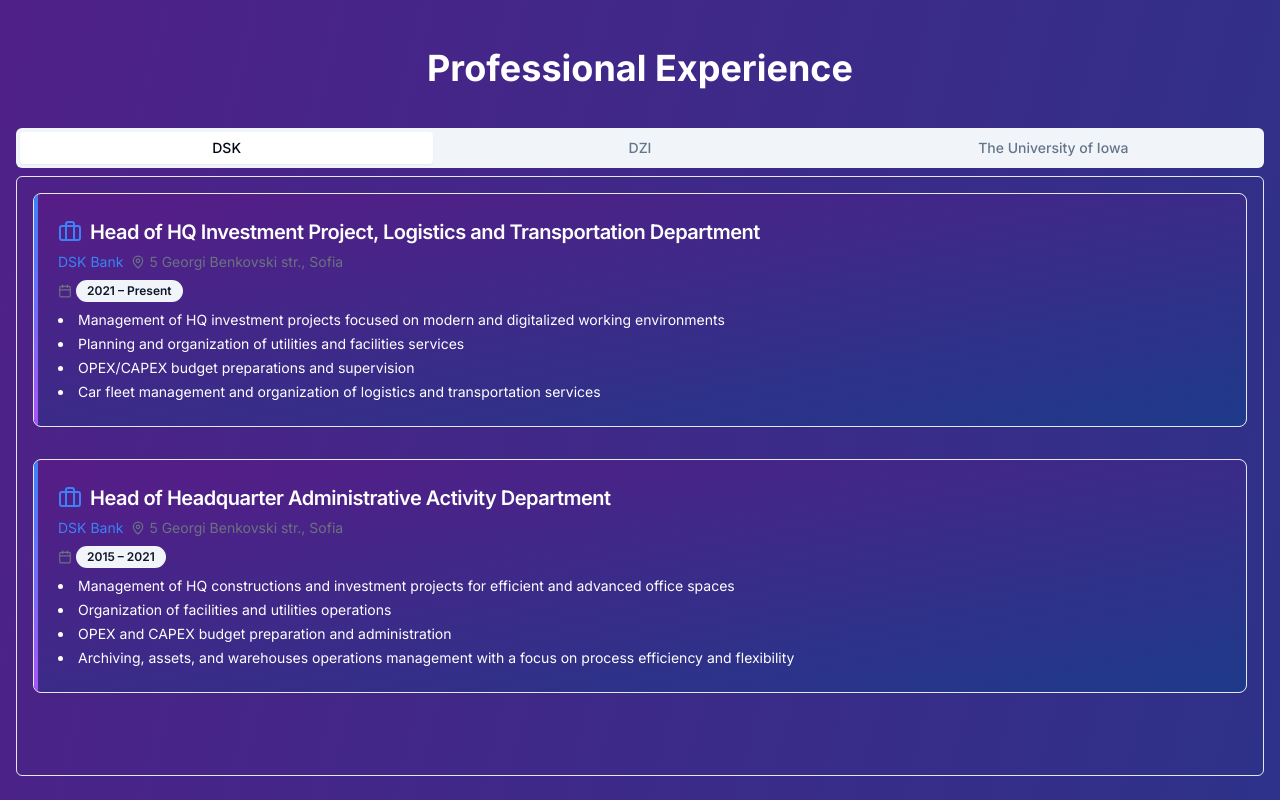
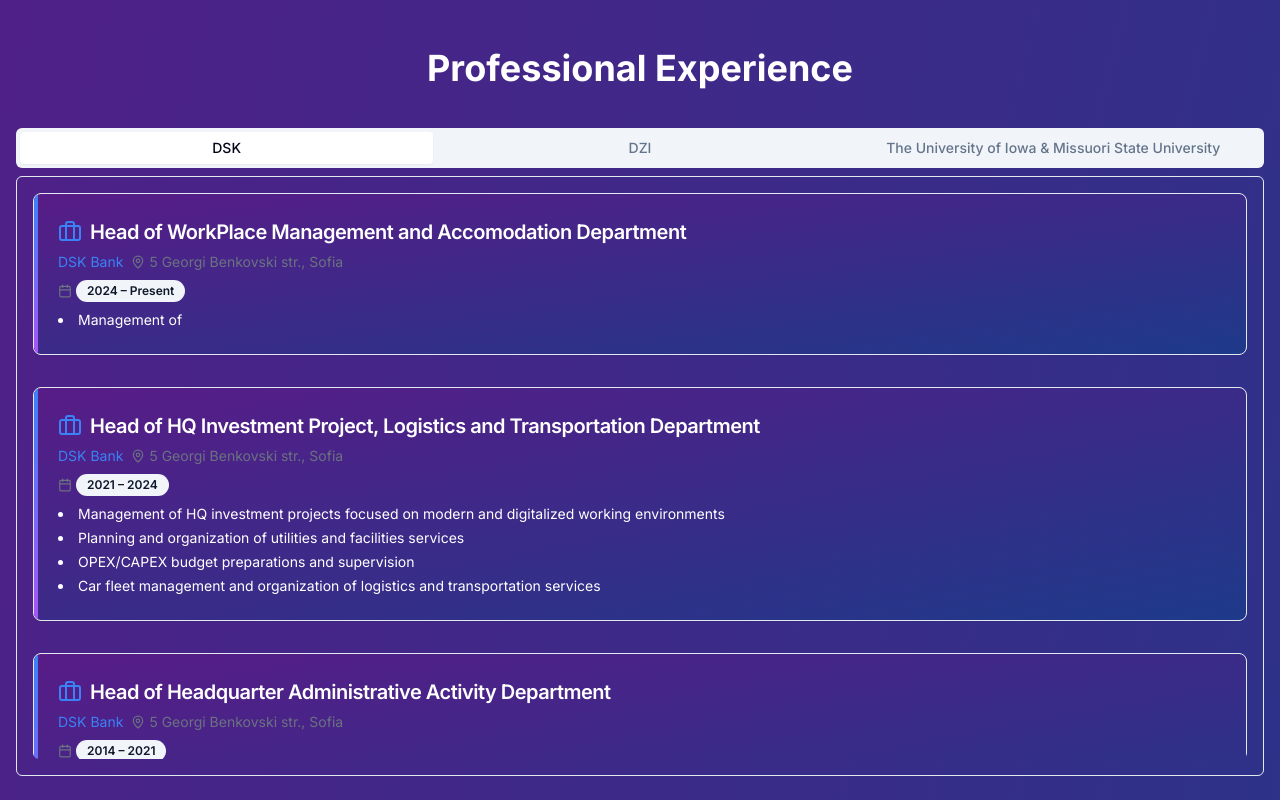
Before and after one commit to i11g/My-new-site, a Next.js app in the folder my-app/: page / in a window 1280 px wide. Shown: the part 1540-2340 px from the top of the page. Built offline with nearby package versions, Linux system fonts and the light colour scheme.

Commit message:
files added

```diff
--- a/my-app/src/app/components/Experience.tsx
+++ b/my-app/src/app/components/Experience.tsx
@@ -22,11 +22,20 @@ type ExperienceData = {
 const experienceData: ExperienceData = {
   DSK: [
     {
+      title: "Head of WorkPlace Management and Accomodation Department",
+      company: "DSK Bank",
+      companyUrl: "https://dskbank.bg/",
+      location: "5 Georgi Benkovski str., Sofia",
+      period: "2024 – Present",
+      responsibilities: [
+        "Management of ",]
+    },
+    {
       title: "Head of HQ Investment Project, Logistics and Transportation Department",
       company: "DSK Bank",
       companyUrl: "https://dskbank.bg/",
       location: "5 Georgi Benkovski str., Sofia",
-      period: "2021 – Present",
+      period: "2021 – 2024",
       responsibilities: [
         "Management of HQ investment projects focused on modern and digitalized working environments",
         "Planning and organization of utilities and facilities services",
@@ -39,7 +48,7 @@ const experienceData: ExperienceData = {
       company: "DSK Bank",
       companyUrl: "https://dskbank.bg/",
       location: "5 Georgi Benkovski str., Sofia",
-      period: "2015 – 2021",
+      period: "2014 – 2021",
       responsibilities: [
         "Management of HQ constructions and investment projects for efficient and advanced office spaces",
         "Organization of facilities and utilities operations",
@@ -50,21 +59,85 @@ const experienceData: ExperienceData = {
   ],
   DZI: [
     {
-      title: "Head of Headquarter Administrative Activity Department",
-      company: "DSK Bank",
-      companyUrl: "https://dskbank.bg/",
-      location: "5 Georgi Benkovski str., Sofia",
-      period: "2015 – 2021",
+      title: "Director, General Services Department",
+      company: "Insurance Company “DZI",
+      companyUrl: "https://www.dzi.bg/",
+      location: "3 Georgi Benkovski str., Sofia",
+      period: "2012 – 2013",
       responsibilities: [
-        "Management of HQ constructions and investment projects for efficient and advanced office spaces",
+        "Management of real estate investment activity, office reconstruction, repairs, and maintenance",
+        "Supervision of logistics, security, archiving, and record activities",
         "Organization of facilities and utilities operations",
         "OPEX and CAPEX budget preparation and administration",
-        "Archiving, assets, and warehouses operations management with a focus on process efficiency and flexibility"
+        "Procurement organization and management"]
+    },
+    {
+      title: "Director, Procurement and Logistics Department",
+      company: "Insurance Company “DZI",
+      companyUrl: "https://www.dzi.bg/",
+      location: "3 Georgi Benkovski str., Sofia",
+      period: "2008 – 2012",
+      responsibilities: [
+       " Management of real estate, logistics, archiving, and record activities",
+       "Procurement organization and management",
+        "Organization of facilities and utilities operations",
+        "Budget management and administration",
+      ]
+    },
+    {
+      title: "Director, Administration and Facilities Department",
+      company: "Insurance Company “DZI",
+      companyUrl: "https://www.dzi.bg/",
+      location: "3 Georgi Benkovski str., Sofia",
+      period: "2008 – 2012",
+      responsibilities: [
+       " Management of real estate, logistics, archiving, security and record activities",
+       "Organization of facilities and utilities operations",
+        "Budget management and administration",
       ]
     },
   ],
-  "The University of Iowa": [
-    // Add University of Iowa experiences here
+  "The University of Iowa & Missuori State University ": [
+    {
+      title: " Graduate Research Assistant",
+      company: "The University of Iowa",
+      companyUrl: "https://uiowa.com/",
+      location: "305 Chemistry Building, Iowa City, IA 52242-1294",
+      period: "2005 – 2007",
+      responsibilities: [
+       "Research in the fields of supramolecular and organic chemistry",
+      ]
+    },
+    {
+      title: " Graduate Teaching Assistant",
+      company: "The University of Iowa",
+      companyUrl: "https://uiowa.com/",
+      location: "305 Chemistry Building, Iowa City, IA 52242-1294",
+      period: "2003 – 2005",
+      responsibilities: [
+       "Teaching Organic Chemistry I and II",
+      ]
+    },
+    {
+      title: " Graduate Research and Teaching Assistant",
+      company: "Missouri State University",
+      companyUrl: "https://www.missouristate.edu/",
+      location: "901 S National Ave, Springfield, MO 65897 ",
+      period: "2002 – 2003",
+      responsibilities: [
+       "Research in the filed of Metal-Organic Chemistry and teaching Organic Chemistry I and II",
+      ]
+    },
+    {
+      title: " Research Associate, Laboratory and Store Assistant",
+      company: "Missouri State University",
+      companyUrl: "https://www.missouristate.edu/",
+      location: "901 S National Ave, Springfield, MO 65897",
+      period: "2000 – 2002",
+      responsibilities: [
+       "Research in the filed of Metal-Organic Chemistry and assisting in the University chemical store",
+      ]
+    },
   ]
 };
 
```
